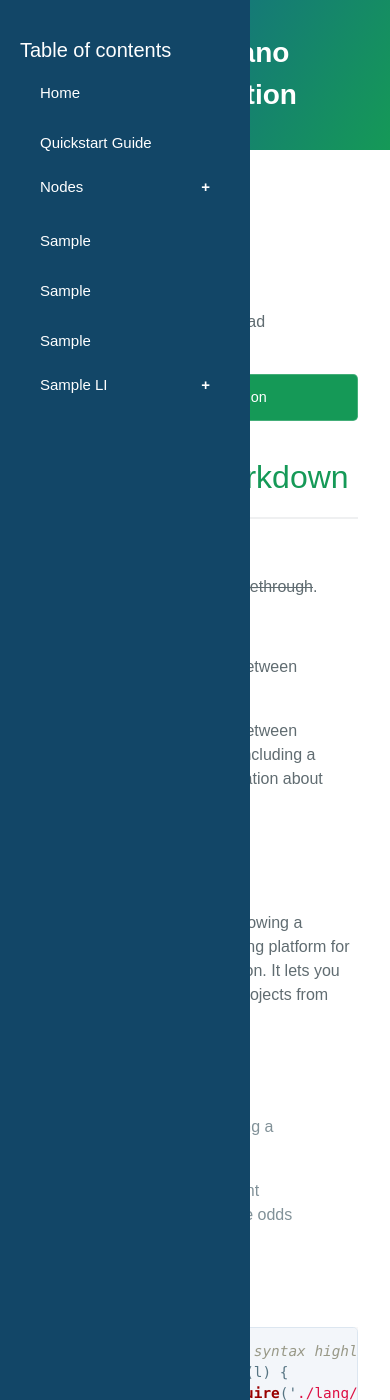
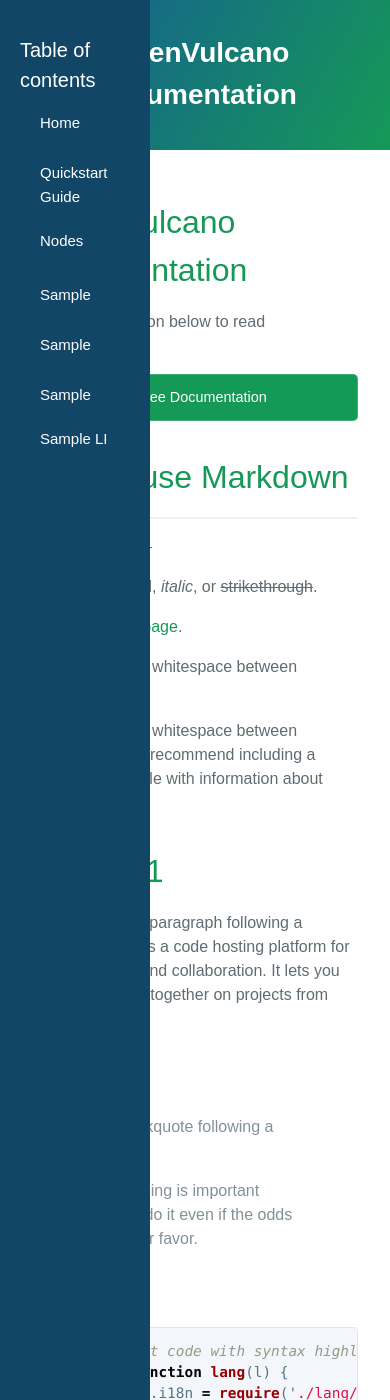
Before and after one commit to dianamw/GreenVulcano-Beta, a Jekyll site: the page built from index.md, in a window 390 px wide and 1400 px high. Built offline with Jekyll 4.4.1, drawn with Linux system fonts in a browser that asks for light colours; our own code applies the rules of GitHub Pages for plain Markdown files; the repository's description, which GitHub fills in, is left out.

Commit message:
Update style.scss

```diff
--- a/assets/css/style.scss
+++ b/assets/css/style.scss
@@ -108,11 +108,14 @@ button.accordion.active:after {
     font-size: 20px;
   }
 @media screen and (max-width: 600px) {
+	body{
+	font-size:10px;
+	}
 		.sidebar {
 		    height: 100%;
 		    position: fixed;
 		    z-index: 1;
-		    width:250px;
+		    width:150px;
 		    top: 0;
 		    left: 0;
 		    background-color: #124667;
```
